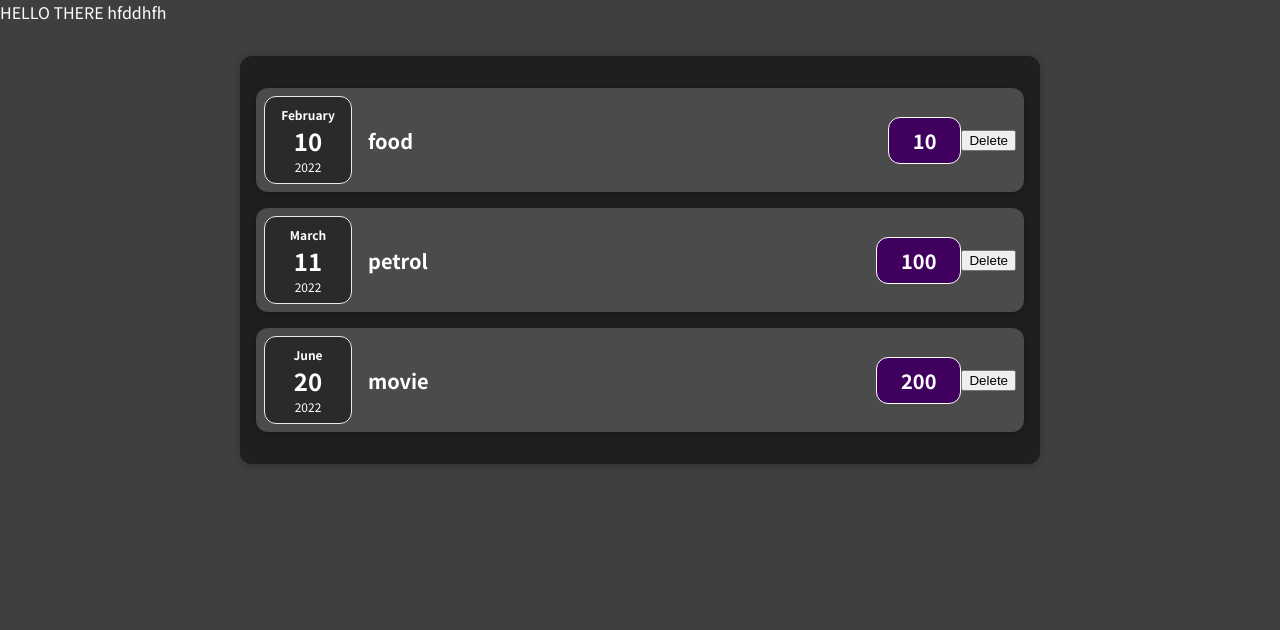
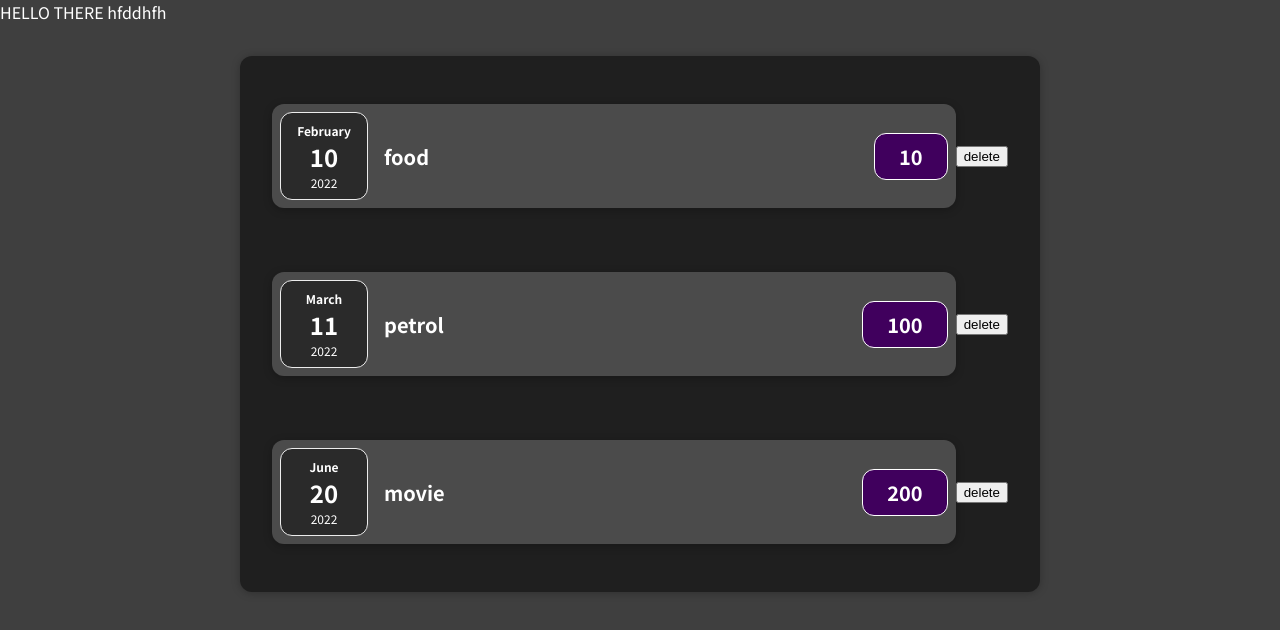
Before and after one commit to janardhan5031/learn, a React (Create React App) app: page / in a window 1280 px wide. Shown: the top 630 px of the page. Built offline with nearby package versions, Linux system fonts and the light colour scheme.

Commit message:
removing paticular expense with array map method

```diff
--- a/src/componenents/Expenses/Expense.css
+++ b/src/componenents/Expenses/Expense.css
@@ -1,3 +1,10 @@
+.inner_div{
+  display: flex;
+  flex-direction: row;
+  align-items: center;
+  padding: 1rem;
+  margin: 0;
+}
 .expenses {
     padding: 1rem;
     background-color: rgb(31, 31, 31);
@@ -6,4 +13,5 @@
     max-width: 95%;
     border-radius: 12px;
     box-shadow: 0 1px 8px rgba(0, 0, 0, 0.25);
-  }
+
+}
--- a/src/componenents/Expenses/Expense.js
+++ b/src/componenents/Expenses/Expense.js
@@ -1,13 +1,30 @@
+import React ,{ useState } from 'react';
+
 import ExpenseItem from './ExpenseItems';
 
 import './Expense.css';
 
 function Expense(prop) {
+
+    const [expenseList,setFun] = useState(prop.data)
+
+    function deleteHandler(idx) {
+        setFun( expenseList.filter((vl,index)=> index!==idx) )
+
+    }
+
     return (
         <div className='expenses'>
-            <ExpenseItem obj={prop.data[0]}></ExpenseItem>
-            <ExpenseItem obj={prop.data[1]}></ExpenseItem>
-            <ExpenseItem obj={prop.data[2]}></ExpenseItem>
+            {
+                expenseList.map((ele, idx) => (
+                    <div className='inner_div' key={idx}>
+                        <ExpenseItem obj={ele} >
+                        </ExpenseItem>
+                        <button onClick={() => deleteHandler(idx)} >delete</button>
+                    </div>
+                ))
+            }
+
         </div>
 
     )
--- a/src/componenents/Expenses/ExpenseItems.css
+++ b/src/componenents/Expenses/ExpenseItems.css
@@ -11,6 +11,7 @@
   margin: 1rem 0;
   border-radius: 12px;
   background-color: #4b4b4b;
+  width: 100%;
 }
 
 .expense-item__description {
--- a/src/componenents/Expenses/ExpenseItems.js
+++ b/src/componenents/Expenses/ExpenseItems.js
@@ -1,4 +1,4 @@
-import React, { useState } from 'react';
+
 
 import ExpenseDate from './ExpenseDate';
 import Card from '../UI/card';
@@ -11,22 +11,14 @@ function ExpenseItem(prop) {
 
     const { date, desc, price } = prop.obj;
 
-    const [visibility,setvisibility] = useState('expense-item');
-
-    const deleteHandler = () => {
-        setvisibility('visibility');
-
-
-    }
-
     return (
-        <Card className= {visibility}>
+        <Card className= 'expense-item'>
             <ExpenseDate date={date}/>
             <div className='expense-item__description'>
                 <h2>{ desc}</h2>
                 <div className='expense-item__price'>{ price}</div>
             </div>
-            <button onClick={deleteHandler}>Delete</button>
+
         </Card>
     )
 }
```
